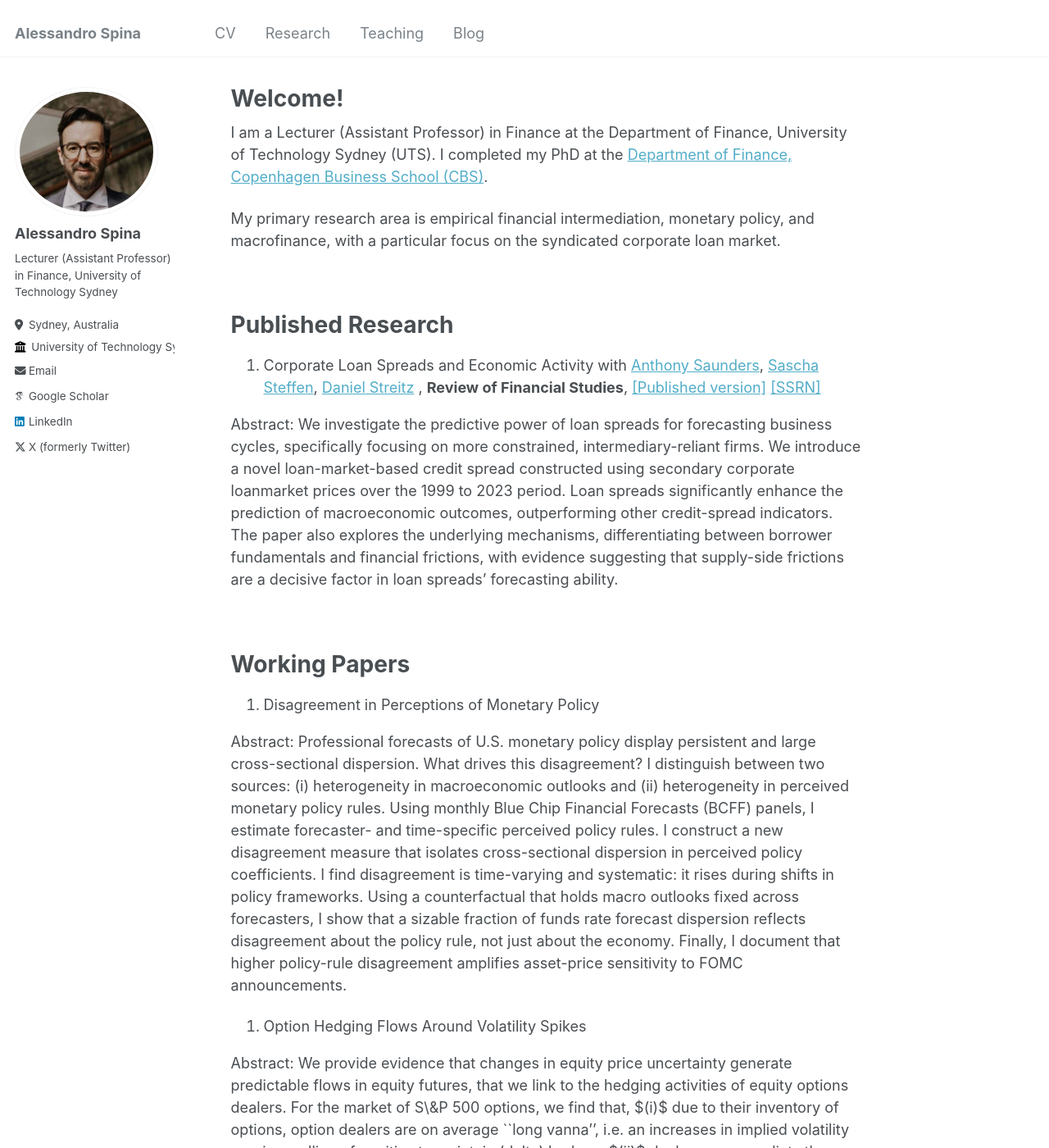
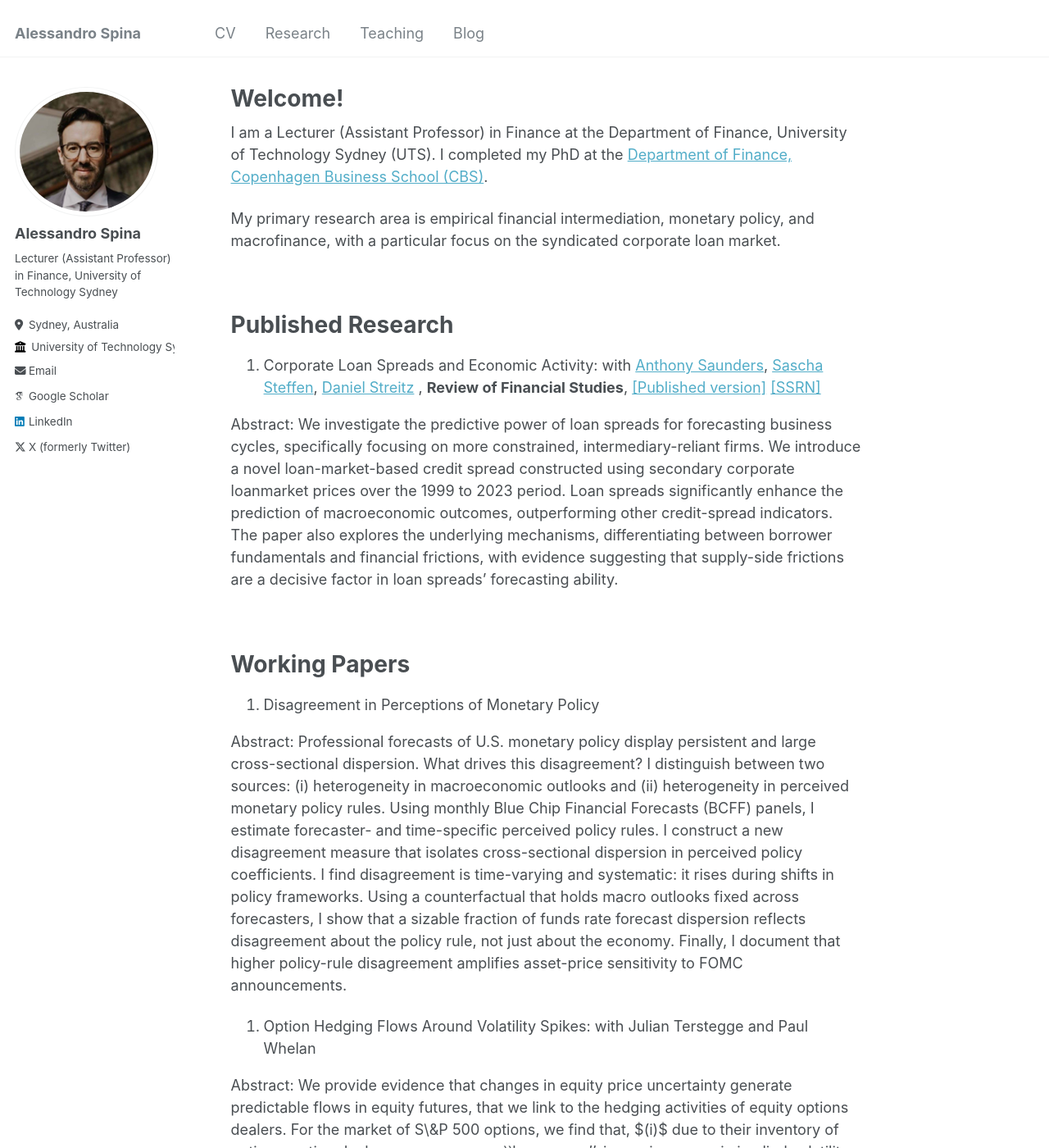
Before and after one commit to aspi6246/aspi6246.github.io, a Jekyll site: the page built from _pages/about.md, in a window 1280 px wide and 1400 px high. Shown: the whole window at 82% size. Built offline with Jekyll 4.4.1, drawn with Linux system fonts in a browser that asks for light colours; some web fonts are replaced.

Commit message:
Update about.md

```diff
--- a/_pages/about.md
+++ b/_pages/about.md
@@ -17,7 +17,7 @@ My primary research area is empirical financial intermediation, monetary policy,
 Published Research
 ======
 
-1. Corporate Loan Spreads and Economic Activity with [Anthony Saunders](https://www.stern.nyu.edu/faculty/bio/anthony-saunders), [Sascha Steffen](https://www.sascha-steffen.de/), [Daniel Streitz](https://sites.google.com/site/streitzdaniel/) , **Review of Financial Studies**, [[Published version]](https://academic.oup.com/rfs/article/38/2/507/7918340?guestAccessKey=478e97d8-0d2f-481e-bb53-7669945bba3a&utm_source=authortollfreelink&utm_campaign=rfs&utm_medium=email) [[SSRN]](https://papers.ssrn.com/sol3/papers.cfm?abstract_id=3717358)
+1. Corporate Loan Spreads and Economic Activity: with [Anthony Saunders](https://www.stern.nyu.edu/faculty/bio/anthony-saunders), [Sascha Steffen](https://www.sascha-steffen.de/), [Daniel Streitz](https://sites.google.com/site/streitzdaniel/) , **Review of Financial Studies**, [[Published version]](https://academic.oup.com/rfs/article/38/2/507/7918340?guestAccessKey=478e97d8-0d2f-481e-bb53-7669945bba3a&utm_source=authortollfreelink&utm_campaign=rfs&utm_medium=email) [[SSRN]](https://papers.ssrn.com/sol3/papers.cfm?abstract_id=3717358)
 
 Abstract: We investigate the predictive power of loan spreads for forecasting business cycles, specifically focusing on more constrained, intermediary-reliant firms. We introduce a novel loan-market-based credit spread constructed using secondary corporate loanmarket prices over the 1999 to 2023 period. Loan spreads significantly enhance the prediction of macroeconomic outcomes, outperforming other credit-spread indicators. The paper also explores the underlying mechanisms, differentiating between borrower fundamentals and financial frictions, with evidence suggesting that supply-side frictions are a decisive factor in loan spreads’ forecasting ability.
 
@@ -28,11 +28,11 @@ Abstract: We investigate the predictive power of loan spreads for forecasting bu
 Working Papers
 ======
 
-1. Disagreement in Perceptions of Monetary Policy
+2. Disagreement in Perceptions of Monetary Policy
 
 Abstract: Professional forecasts of U.S. monetary policy display persistent and large cross-sectional dispersion. What drives this disagreement? I distinguish between two sources: (i) heterogeneity in macroeconomic outlooks and (ii) heterogeneity in perceived monetary policy rules. Using monthly Blue Chip Financial Forecasts (BCFF) panels, I estimate forecaster- and time-specific perceived policy rules. I construct a new disagreement measure that isolates cross-sectional dispersion in perceived policy coefficients. I find disagreement is time-varying and systematic: it rises during shifts in policy frameworks. Using a counterfactual that holds macro outlooks fixed across forecasters, I show that a sizable fraction of funds rate forecast dispersion reflects disagreement about the policy rule, not just about the economy. Finally, I document that higher policy-rule disagreement amplifies asset-price sensitivity to FOMC announcements.
 
-2. Option Hedging Flows Around Volatility Spikes
+3. Option Hedging Flows Around Volatility Spikes: with Julian Terstegge and Paul Whelan
 
 Abstract:   We provide evidence that changes in equity price uncertainty generate predictable flows in equity futures, that we link to the hedging activities of equity options dealers. For the market of S\&P 500 options, we find that, $(i)$ due to their inventory of options, option dealers are on average ``long vanna'', i.e. an increases in implied volatility requires selling of equities to maintain (delta) hedges, $(ii)$ dealer vanna predicts the high-frequency correlation between S\&P 500 returns and VIX changes, and $(iii)$ dealer vanna predicts S\&P 500 returns around economic announcements. Finding $iii$ emerges, since, by their nature, economic announcements involve changes in uncertainty, thus prompting derivatives dealers to trade in stocks to adjust their hedges. We discuss implications for the validity of event studies.
 
```
Also changed, not shown: other parts of _pages/about.md (+1 -1 lines).
